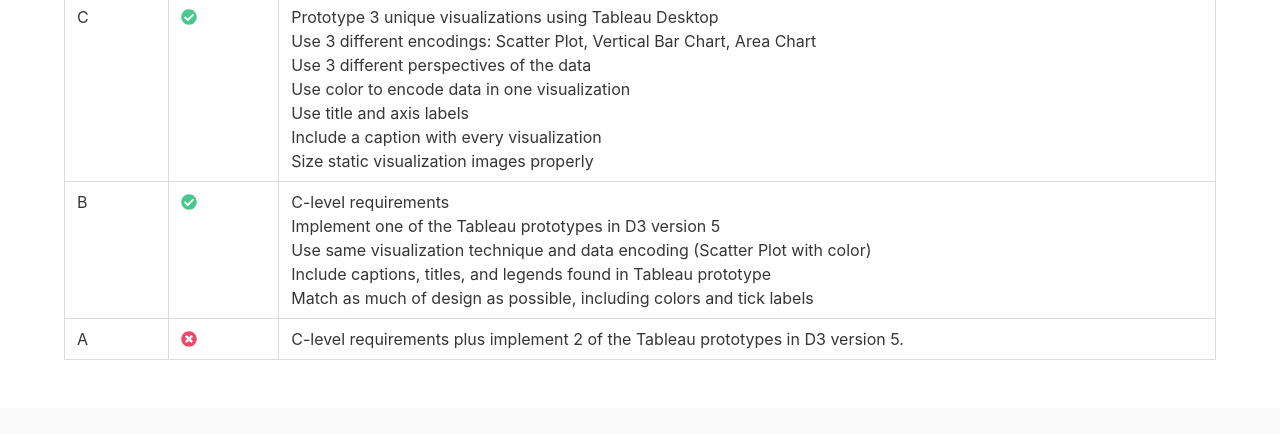
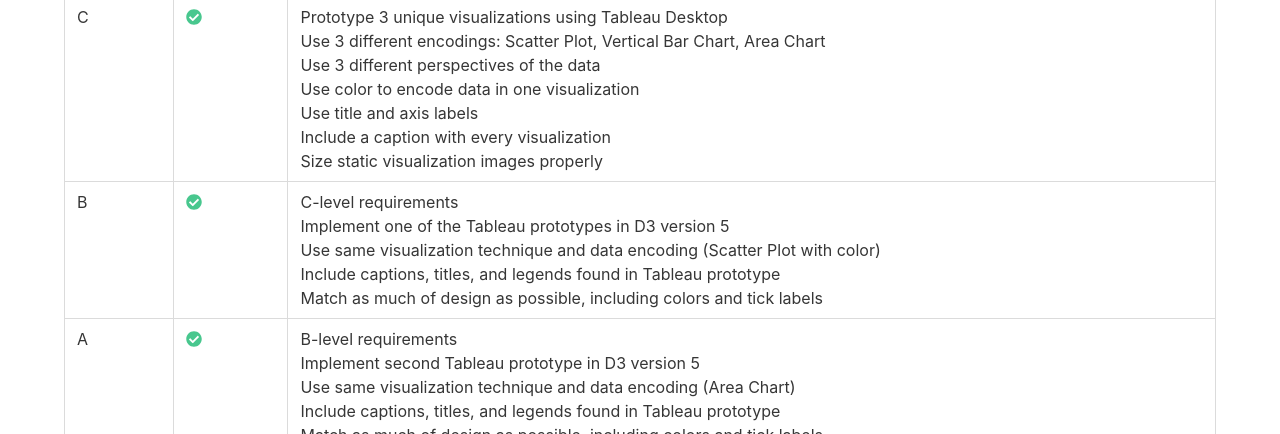
Before and after one commit to usf-cs360-spring2020/homework1-cbudamagunta1, a plain HTML site: page grade.html in a window 1280 px wide. Shown: the part 366-800 px from the top of the page. Drawn offline with nearby package versions, Linux system fonts and the light colour scheme.

Commit message:
Finish A-level requirements

```diff
--- a/grade.html
+++ b/grade.html
@@ -122,8 +122,13 @@
 
              <tr>
                <td>A</td>
-               <td><i class="has-text-danger fas fa-times-circle"></i></td>
-               <td>C-level requirements plus implement 2 of the Tableau prototypes in D3 version 5.</td>
+               <td><i class="has-text-success fas fa-check-circle"></i></td>
+               <td>B-level requirements<br>
+                  Implement second Tableau prototype in D3 version 5<br>
+                  Use same visualization technique and data encoding (Area Chart)<br>
+                  Include captions, titles, and legends found in Tableau prototype<br>
+                  Match as much of design as possible, including colors and tick labels
+               </td>
              </tr>
            </tbody>
          </table>
```
